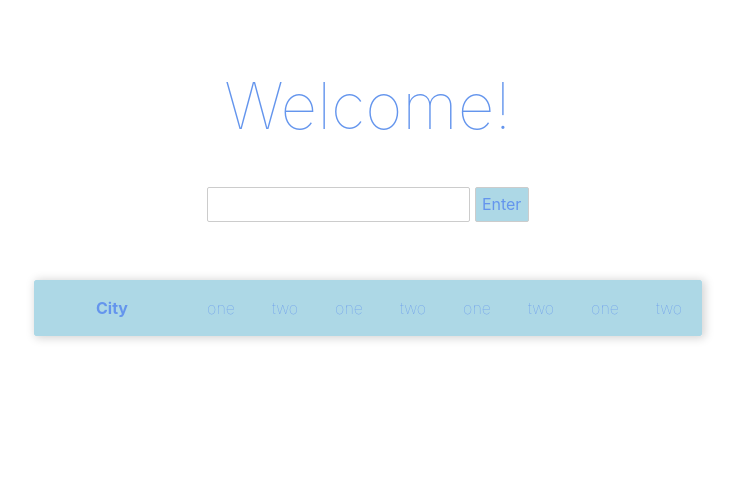
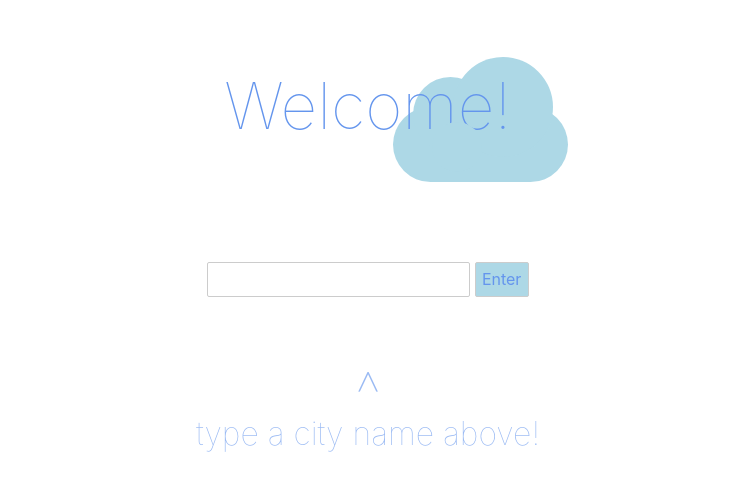
Before and after one commit to bartius-dev/weather-comparitor, a Svelte app: page / in a window 1280 px wide. Shown: the top 490 px of the page, without its empty margins (272-1011 px from the left). Built offline with nearby package versions, Linux system fonts and the light colour scheme.

Commit message:
got a lot more css going, need to work on hooking up the api now

```diff
--- a/public/global.css
+++ b/public/global.css
@@ -10,6 +10,18 @@ body {
 	padding: 8px;
 	box-sizing: border-box;
 	font-family: -apple-system, BlinkMacSystemFont, "Segoe UI", Roboto, Oxygen-Sans, Ubuntu, Cantarell, "Helvetica Neue", sans-serif;
+}
+
+h1 {
+	color: cornflowerblue;
+	font-size: 4em;
+	font-weight: 100;
+}
+
+p {
+	color: cornflowerblue;
+	font-size: 2em;
+	font-weight: 100;
 }
 
 a {
--- a/src/App.svelte
+++ b/src/App.svelte
@@ -1,8 +1,10 @@
 <script>
   import CityInputField from './CityInputField.svelte';
   import WeatherTable from './WeatherTable.svelte';
+  import InputCityNameNotification from './InputCityNameNotification.svelte';
+  import Welcome from './Welcome.svelte';
   // TODO remove this city object creation to CityInputField
-  import City from './City.js'
+  import City from './City.js';
 
   let cities = [];
 
@@ -14,9 +16,13 @@
 </script>
 
 <main>
-  <h1>Welcome!</h1>
+  <Welcome />
   <CityInputField on:addCity={addCity} />
-  <WeatherTable cities={cities} />
+  {#if cities.length === 0}
+    <InputCityNameNotification />
+  {:else}
+    <WeatherTable cities={cities} />
+  {/if}
 </main>
 
 <style>
@@ -27,12 +33,6 @@
     margin: 0 auto;
   }
 
-  h1 {
-    color: cornflowerblue;
-    font-size: 4em;
-    font-weight: 100;
-  }
-
   @media (min-width: 640px) {
     main {
       max-width: none;
--- /dev/null
+++ b/src/InputCityNameNotification.svelte
@@ -0,0 +1,31 @@
+
+<div class="fade-in">
+<h1>
+    ^
+</h1>
+<p>
+type a city name above!
+</p>
+</div>
+
+<style>
+p {
+    margin-top: -60px;
+}
+
+.fade-in {
+    -webkit-animation: fadeinout 4s linear;
+    animation: fadeinout 4s linear;
+    animation-iteration-count: infinite;
+    opacity: .3;
+}
+
+@-webkit-keyframes fadeinout {
+    50% { opacity: 0; }
+}
+
+@keyframes fadeinout {
+    50% { opacity: 1; }
+}
+
+</style>
--- a/src/WeatherTable.svelte
+++ b/src/WeatherTable.svelte
@@ -2,7 +2,7 @@
     export let cities;
 </script>
 
-<table>
+<table class="fade-in">
     <thead>
         <th class="city-name-cell">
             City
@@ -84,4 +84,19 @@
     .thin {
         font-weight: lighter;
     }
+
+    .fade-in {
+        animation: fadeIn ease 2s;
+        -webkit-animation: fadeIn ease 2s;
+    }
+
+    @keyframes fadeIn {
+        0% {
+           opacity: 0;
+        }
+
+        100% {
+            opacity: 1;
+        }
+    }
 </style>
--- /dev/null
+++ b/src/Welcome.svelte
@@ -0,0 +1,50 @@
+<h1>Welcome!</h1>
+<div class='cloud'></div>
+<div class='white-ball'></div>
+<style>
+    .cloud {
+        left: 52%;
+        top: -80px;
+        position: relative;
+        background-color: lightblue;
+        width: 175px;
+        height: 75px;
+        border-radius: 50px;
+        /*border: 1px solid black;*/
+        z-index: -1;
+    }
+
+    .cloud:before {
+        content: '';
+        position: absolute;
+        top: -30px;
+        left: 20px;
+        background-color: lightblue;
+        width: 75px;
+        height: 75px;
+        border-radius: 50%;
+        /*border: 1px solid black;*/
+    }
+
+    .cloud:after {
+        content: '';
+        position: absolute;
+        top: -50px;
+        right: 15px;
+        background-color: lightblue;
+        width: 100px;
+        height: 100px;
+        border-radius: 50%;
+        /*border: 1px solid black;*/
+    }
+
+    .white-ball {
+        left: 55%;
+        top: 122px;
+        position: absolute;
+        background-color: lightblue;
+        width: 50px;
+        height: 50px;
+        border-radius: 100%;
+    }
+</style>
```
